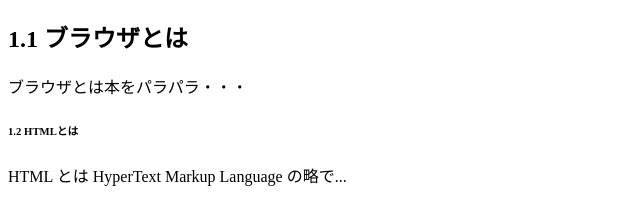
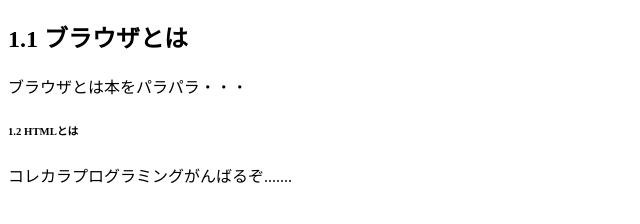
Before and after one commit to kodamaaaaaa/kodaaaaaaaaaa, a plain HTML site: page index.html in a window 1280 px wide. Shown: the part 70-294 px from the top of the page, without its empty margins (0-640 px from the left). Drawn offline with Linux system fonts and the light colour scheme.

Commit message:
最新版

```diff
--- a/index.html
+++ b/index.html
@@ -8,6 +8,6 @@
     <h2>1.1 ブラウザとは</h2>
     <p>ブラウザとは本をパラパラ・・・</p>
     <h6>1.2 HTMLとは</h6>
-    <p>HTML とは HyperText Markup Language の略で...</p>
+    <p>コレカラプログラミングがんばるぞ.......</p>
   </body>
 </html>
```
